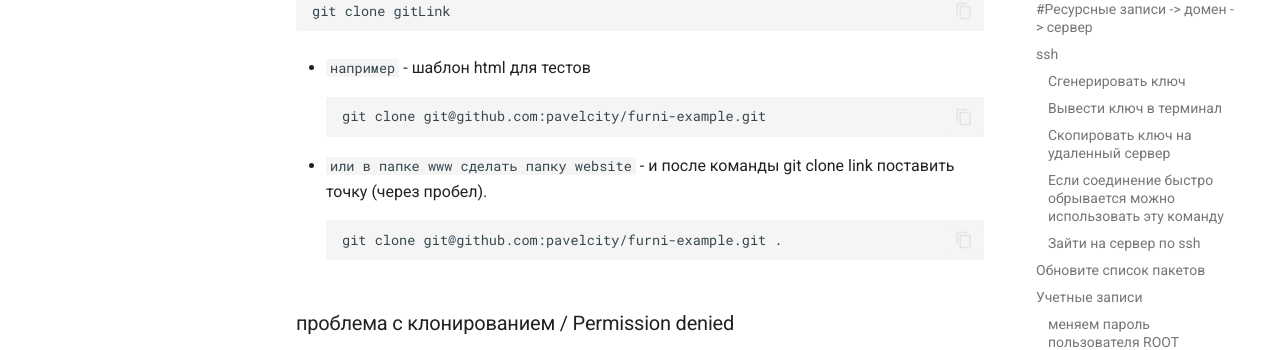
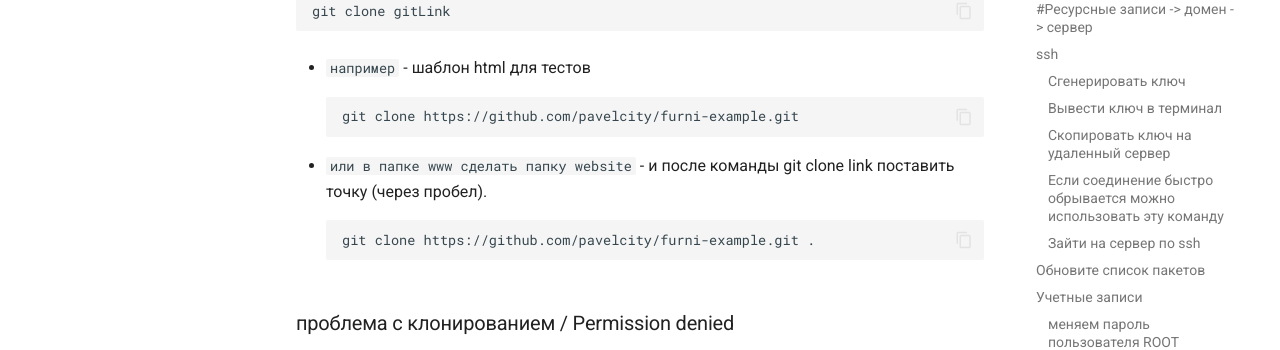
Before and after one commit to pavelcity/deploy-site-to-vpsserver-nginx, an MkDocs documentation site: the page built from docs/index.md, in a window 1280 px wide and 900 px high, scrolled down 4274 px. Shown: the part 153-503 px from the top of the window. Built offline with MkDocs 1.6.1 and Material for MkDocs 9.7.7, drawn with Linux system fonts in a browser that asks for light colours; some of the changed lines change nothing that is shown.

Commit message:
fix git link

````diff
--- a/docs/index.md
+++ b/docs/index.md
@@ -176,12 +176,12 @@ git clone gitLink
 
 * `например` - шаблон html для тестов
 ```
-git clone git@github.com:pavelcity/furni-example.git
+git clone https://github.com/pavelcity/furni-example.git
 ```
 
 * `или в папке www сделать папку website` - и после команды git clone link поставить точку (через пробел).
 ```
-git clone git@github.com:pavelcity/furni-example.git .
+git clone https://github.com/pavelcity/furni-example.git .
 ```
 
 
````
Also changed, not shown: 3 other files.
